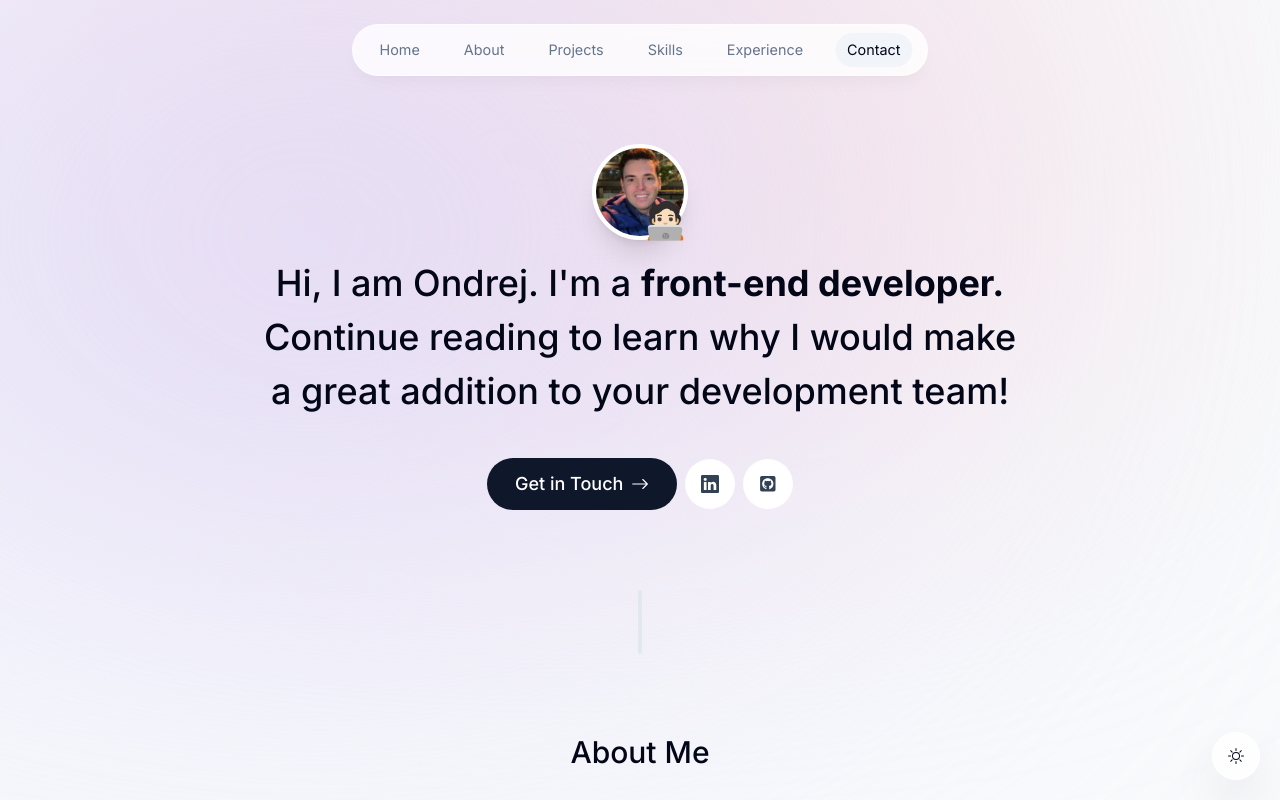
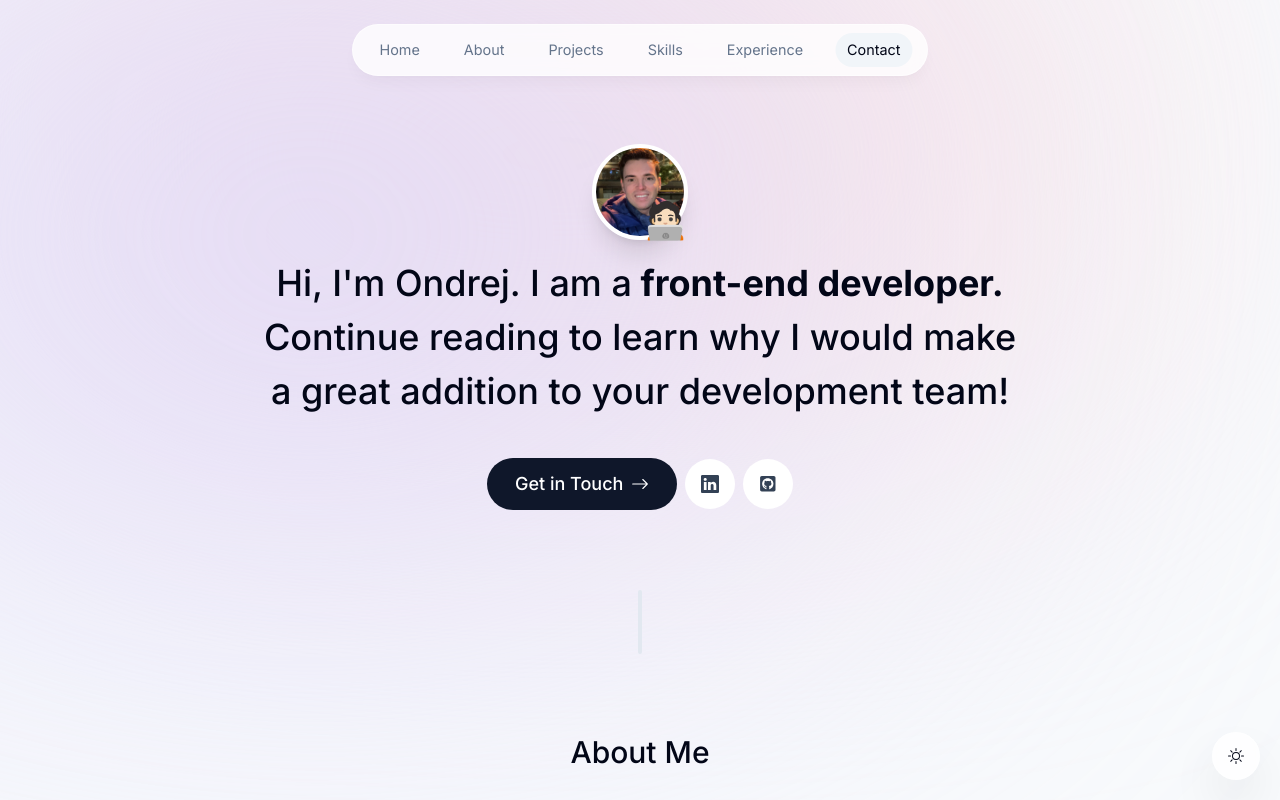
Before and after one commit to OU1122/portfolio-nextjs, a Next.js app: page / in a window 1280 px wide. Shown: the top 800 px of the page. Built offline with nearby package versions, Linux system fonts and the light colour scheme; no server answers.

Commit message:
apos fix

```diff
--- a/components/footer.tsx
+++ b/components/footer.tsx
@@ -4,7 +4,7 @@ export default function Footer() {
 	return (
 		<footer className="mt-32 text-slate-500 dark:text-white/80 text-center px-4 mb-10">
 			<p className="text-xs">
-				Ondrej's personal portfolio website. Built with: React, NextJS,
+				Ondrej&apos;s personal portfolio website. Built with: React, NextJS,
 				TypeScript, Tailwind CSS, Framer Motion & Resend
 			</p>
 		</footer>
--- a/components/intro.tsx
+++ b/components/intro.tsx
@@ -62,8 +62,8 @@ export default function Intro() {
 				initial={{ opacity: 0, y: 100 }}
 				animate={{ opacity: 1, y: 0 }}
 				className="mb-10 mt-4 px-4 text-2xl font-medium !leading-[1.5] sm:text-4xl">
-				Hi, I am Ondrej. I'm a{" "}
-				<span className="font-bold">front-end developer.</span> Continue
+				Hi, I&apos;m Ondrej. I am a
+				<span className="font-bold"> front-end developer.</span> Continue
 				reading to learn why I would make a great addition to your
 				development team!
 			</motion.p>
```
